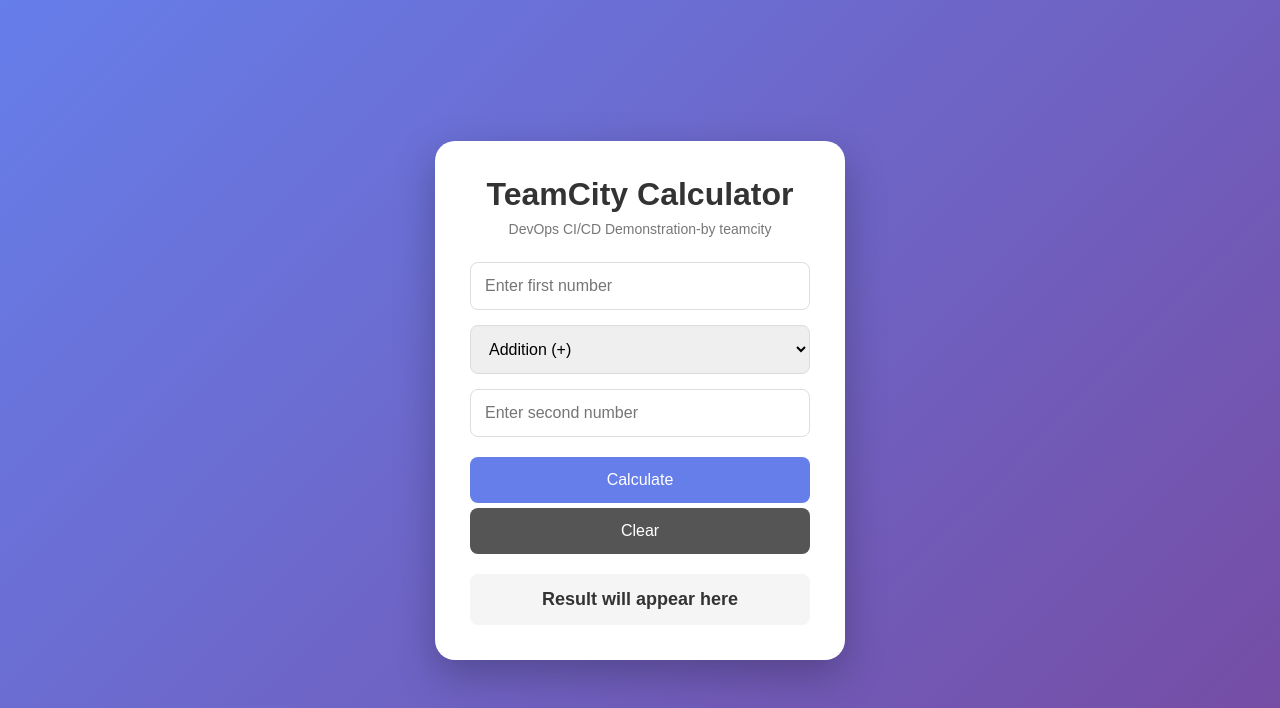
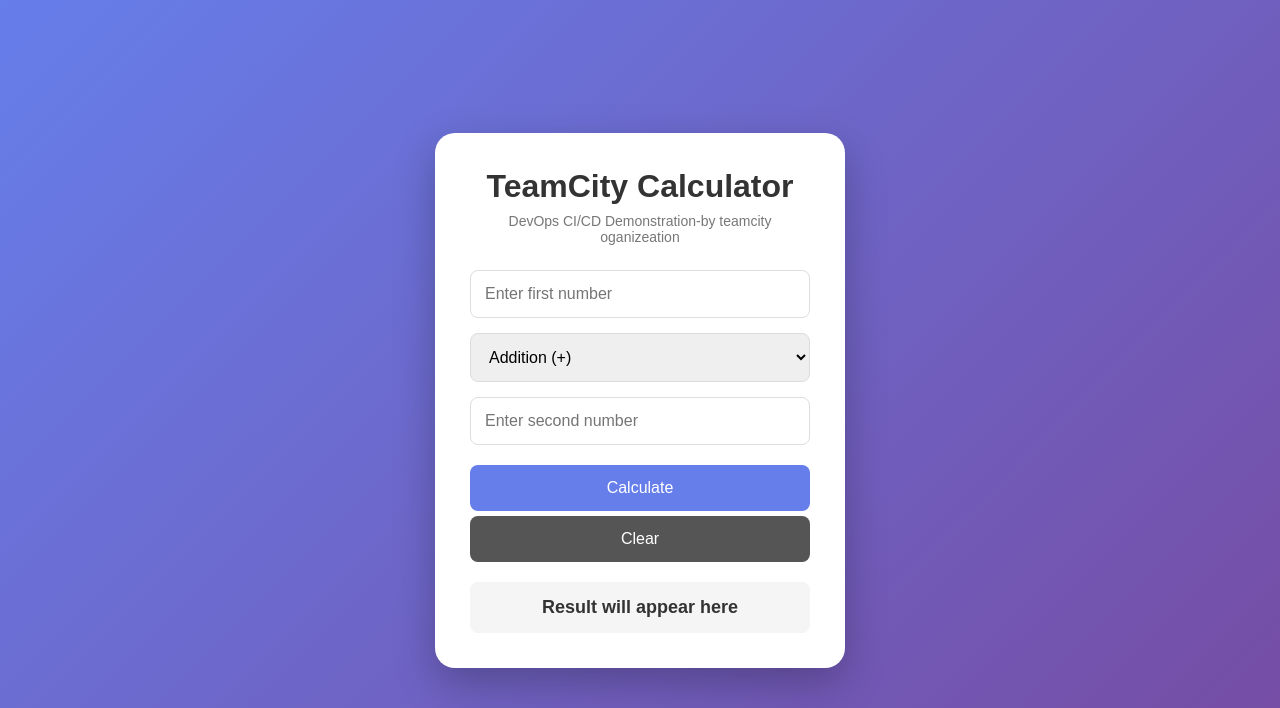
Before and after one commit to affrin332-affu/teamcity-calculator, a Flask app: page / in a window 1280 px wide. Shown: the top 708 px of the page. Run offline with Flask 3, Linux system fonts and the light colour scheme.

Commit message:
Update calculator UI

```diff
--- a/templates/index.html
+++ b/templates/index.html
@@ -16,7 +16,7 @@
         <div class="calculator">
 
             <h1>TeamCity Calculator</h1>
-            <p class="subtitle">DevOps CI/CD Demonstration-by teamcity</p>
+            <p class="subtitle">DevOps CI/CD Demonstration-by teamcity oganizeation</p>
 
             <input
                 type="number"
```
